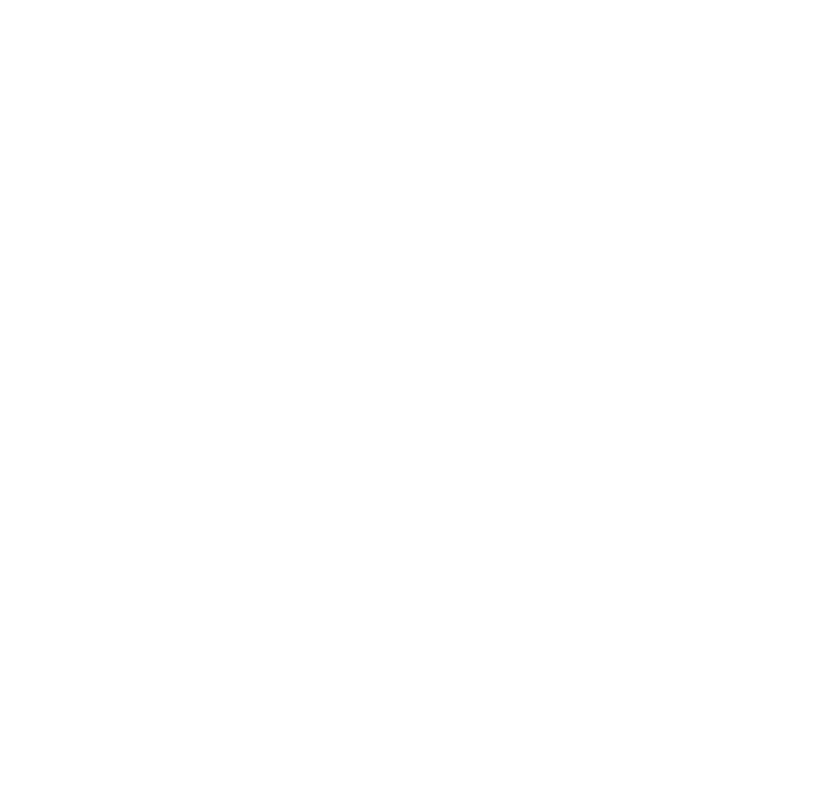
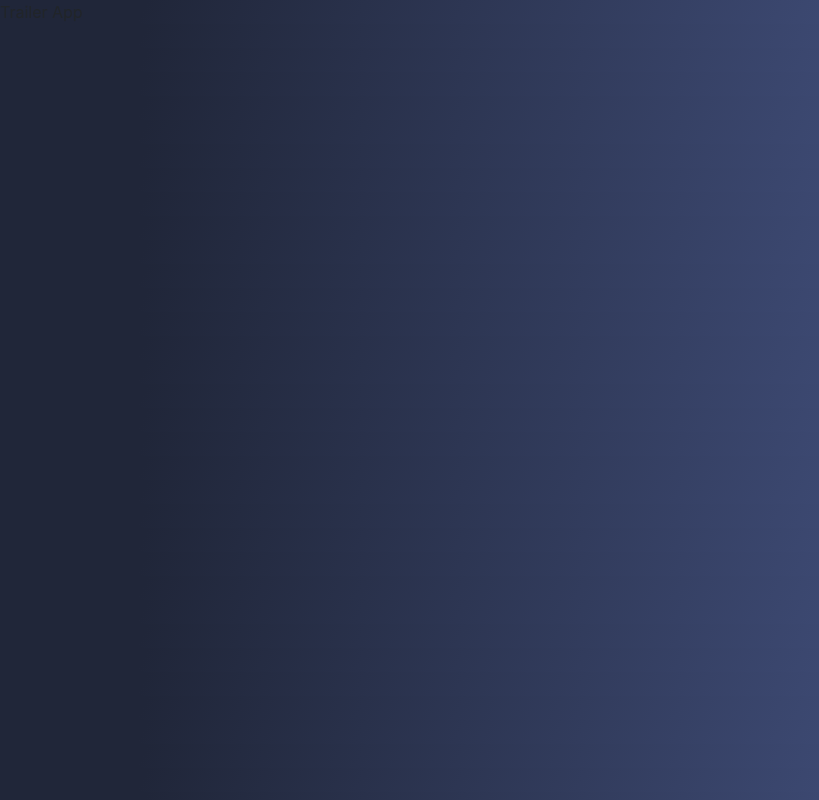
Before and after one commit to TechGirlNextDoor/trailerApp, a plain HTML site: page index.html in a window 1280 px wide. Shown: the whole page, without its empty margins (0-819 px from the left). Drawn offline with nearby package versions, Linux system fonts and the light colour scheme.

Commit message:
Added gradient background

```diff
--- a/index.html
+++ b/index.html
@@ -4,10 +4,11 @@
     <meta charset="UTF-8">
     <meta name="viewport" content="width=device-width, initial-scale=1.0">
     <link rel="stylesheet" href="https://cdn.jsdelivr.net/npm/bootstrap@4.6.2/dist/css/bootstrap.min.css" integrity="sha384-xOolHFLEh07PJGoPkLv1IbcEPTNtaed2xpHsD9ESMhqIYd0nLMwNLD69Npy4HI+N" crossorigin="anonymous">
+    <link rel="stylesheet" href="styles.css">
     <title>TrailerApp</title>
 </head>
 <body>
-    <header></header>
+    <header>Trailer App</header>
     <main></main>
     <footer></footer>
 </body>
--- /dev/null
+++ b/styles.css
@@ -0,0 +1 @@
+body{background : linear-gradient(112.1deg, rgb(32, 38, 57) 11.4%, rgb(63, 76, 119) 70.2%)}
```
